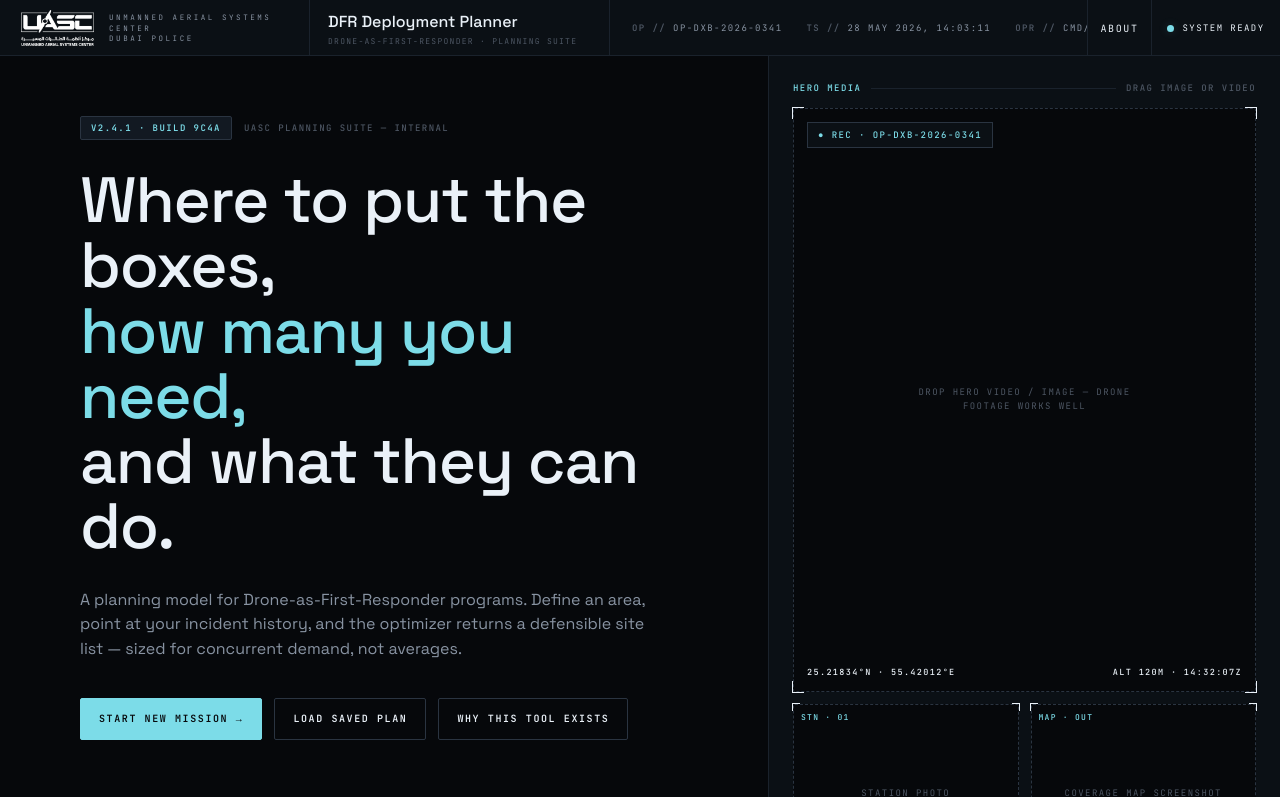
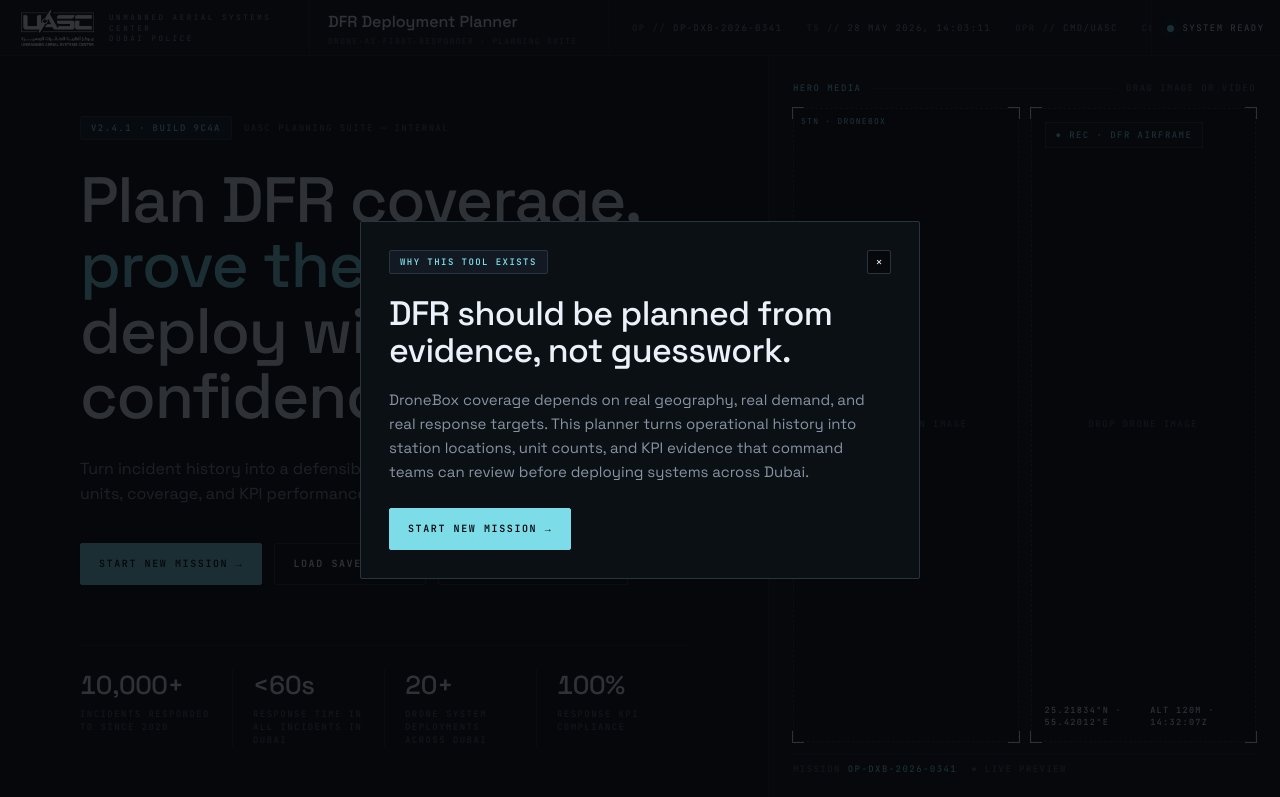
Before and after one commit to saifalhaj/drone-deployment-app, a website: page index.html in a window 1280 px wide. Both pictures are taken after a click on the button "WHY THIS TOOL EXISTS". Shown: the top 797 px of the page. Drawn offline with Linux system fonts and the light colour scheme.

Commit message:
Refine DFR landing page

```diff
--- a/home.css
+++ b/home.css
@@ -57,7 +57,7 @@ a { color: inherit; text-decoration: none; }
 .home-mission-bar {
   height: 56px;
   display: grid;
-  grid-template-columns: 310px 300px minmax(360px, 1fr) 64px 128px;
+  grid-template-columns: 310px 300px minmax(360px, 1fr) 128px;
   align-items: center;
   border-bottom: 1px solid var(--hairline);
   background: var(--bg-1);
@@ -66,7 +66,6 @@ a { color: inherit; text-decoration: none; }
 .home-brand,
 .product-title,
 .mission-strip,
-.home-about,
 .system-ready {
   height: 56px;
   display: flex;
@@ -89,8 +88,7 @@ a { color: inherit; text-decoration: none; }
 .brand-copy,
 .product-title span,
 .mission-strip,
-.system-ready,
-.home-about {
+.system-ready {
   font-family: var(--font-mono);
   letter-spacing: 0.16em;
   text-transform: uppercase;
@@ -135,12 +133,6 @@ a { color: inherit; text-decoration: none; }
 }
 
 .mission-strip b { color: var(--text-2); font-weight: 600; }
-
-.home-about {
-  justify-content: center;
-  font-size: 10px;
-  color: var(--text-0);
-}
 
 .system-ready {
   justify-content: center;
@@ -333,9 +325,15 @@ a { color: inherit; text-decoration: none; }
   min-height: 0;
 }
 
-.main-slot {
-  flex: 1 1 60%;
+.media-split {
+  flex: 1;
+  min-height: 0;
+  display: grid;
+  grid-template-columns: 1fr 1fr;
+  gap: 12px;
 }
+
+.media-tall { min-height: 0; }
 
 .drop-slot {
   width: 100%;
@@ -443,14 +441,6 @@ a { color: inherit; text-decoration: none; }
   font-size: 8.5px;
 }
 
-.thumb-grid {
-  height: 180px;
-  flex: 0 0 auto;
-  display: grid;
-  grid-template-columns: 1fr 1fr;
-  gap: 12px;
-}
-
 .slot-label {
   position: absolute;
   top: 8px;
@@ -513,6 +503,61 @@ a { color: inherit; text-decoration: none; }
   text-transform: uppercase;
 }
 
+.home-about-modal[hidden] { display: none; }
+.home-about-modal {
+  position: fixed;
+  inset: 0;
+  z-index: 100;
+  display: grid;
+  place-items: center;
+  padding: 24px;
+}
+
+.home-about-backdrop {
+  position: absolute;
+  inset: 0;
+  background: var(--bg-0);
+  opacity: 0.82;
+}
+
+.home-about-card {
+  position: relative;
+  width: min(560px, 100%);
+  padding: 28px;
+  border: 1px solid var(--border);
+  background: var(--bg-1);
+  border-radius: 2px;
+}
+
+.home-about-head {
+  display: flex;
+  align-items: center;
+  justify-content: space-between;
+  gap: 16px;
+  margin-bottom: 22px;
+}
+
+.about-x {
+  position: static;
+  display: flex;
+}
+
+.home-about-card h2 {
+  margin: 0;
+  max-width: 460px;
+  font-size: 34px;
+  line-height: 1.08;
+  font-weight: 500;
+  letter-spacing: -0.02em;
+}
+
+.home-about-card p {
+  margin: 18px 0 24px;
+  color: var(--text-1);
+  font-size: 15px;
+  line-height: 1.6;
+}
+
 @media (max-width: 1180px) {
   body { min-width: 0; }
   .home-mission-bar { grid-template-columns: 260px 1fr 88px; }
--- a/home.js
+++ b/home.js
@@ -104,7 +104,22 @@
     });
   }
 
+  function wireAboutModal() {
+    const modal = document.getElementById('homeAboutModal');
+    const openBtn = document.getElementById('whyToolBtn');
+    if (!modal || !openBtn) return;
+    const close = () => { modal.hidden = true; };
+    openBtn.addEventListener('click', () => { modal.hidden = false; });
+    modal.querySelectorAll('[data-about-close]').forEach(el => {
+      el.addEventListener('click', close);
+    });
+    document.addEventListener('keydown', event => {
+      if (event.key === 'Escape' && !modal.hidden) close();
+    });
+  }
+
   updateUtcClock();
   setInterval(updateUtcClock, 1000);
   document.querySelectorAll('.drop-slot').forEach(wireDropSlot);
+  wireAboutModal();
 })();
--- a/index.html
+++ b/index.html
@@ -29,7 +29,6 @@
       <span><b>OPR //</b> CMD/UASC</span>
       <span><b>CLS //</b> CONFIDENTIAL</span>
     </div>
-    <a class="home-about" href="planner/#about">ABOUT</a>
     <div class="system-ready"><span></span>SYSTEM READY</div>
   </header>
 
@@ -42,36 +41,35 @@
           <span class="mono dim">UASC PLANNING SUITE — INTERNAL</span>
         </div>
         <h1>
-          Where to put the boxes,<br>
-          <span>how many you need,</span><br>
-          and what they can do.
+          Plan DFR coverage,<br>
+          <span>prove the response,</span><br>
+          deploy with confidence.
         </h1>
         <p>
-          A planning model for Drone-as-First-Responder programs. Define an
-          area, point at your incident history, and the optimizer returns a
-          defensible site list — sized for concurrent demand, not averages.
+          Turn incident history into a defensible DroneBox deployment plan:
+          sites, units, coverage, and KPI performance in one mission workflow.
         </p>
         <div class="home-actions">
           <a class="btn btn-primary" href="planner/">START NEW MISSION →</a>
           <button class="btn btn-ghost" type="button">LOAD SAVED PLAN</button>
-          <button class="btn btn-ghost" type="button">WHY THIS TOOL EXISTS</button>
+          <button class="btn btn-ghost" type="button" id="whyToolBtn">WHY THIS TOOL EXISTS</button>
         </div>
         <div class="stats-strip" aria-label="Planner stats">
           <div>
             <strong>10,000+</strong>
-            <span class="mono">incidents supported since 2020</span>
+            <span class="mono">incidents responded to since 2020</span>
           </div>
           <div>
-            <strong>30+</strong>
-            <span class="mono">agencies briefed</span>
+            <strong class="cyan">&lt;60s</strong>
+            <span class="mono">response time in all incidents in Dubai</span>
           </div>
           <div>
-            <strong class="cyan">&lt; 3 s</strong>
-            <span class="mono">optimizer solve time</span>
+            <strong>20+</strong>
+            <span class="mono">drone system deployments across Dubai</span>
           </div>
           <div>
-            <strong class="ok">95%</strong>
-            <span class="mono">KPI target compliance</span>
+            <strong class="ok">100%</strong>
+            <span class="mono">response KPI compliance</span>
           </div>
         </div>
       </div>
@@ -84,27 +82,22 @@
         <span class="mono dim">DRAG IMAGE OR VIDEO</span>
       </div>
 
-      <div class="hero-slot-frame main-slot">
-        <div class="drop-slot" data-slot-id="home-hero" data-placeholder="Drop hero video / image — drone footage works well"></div>
+      <div class="media-split">
+      <div class="hero-slot-frame media-tall">
+        <div class="drop-slot" data-slot-id="home-station" data-placeholder="Drop station image"></div>
         <span class="corner tl"></span><span class="corner tr"></span><span class="corner bl"></span><span class="corner br"></span>
-        <div class="hud hud-top mono cyan">● REC · OP-DXB-2026-0341</div>
+        <div class="slot-label mono cyan">STN · DRONEBOX</div>
+      </div>
+
+      <div class="hero-slot-frame media-tall">
+        <div class="drop-slot" data-slot-id="home-drone" data-placeholder="Drop drone image"></div>
+        <span class="corner tl"></span><span class="corner tr"></span><span class="corner bl"></span><span class="corner br"></span>
+        <div class="hud hud-top mono cyan">● REC · DFR AIRFRAME</div>
         <div class="hud hud-bottom mono">
           <span>25.21834°N · 55.42012°E</span>
           <span>ALT 120m · 14:32:07Z</span>
         </div>
       </div>
-
-      <div class="thumb-grid">
-        <div class="hero-slot-frame">
-          <div class="drop-slot" data-slot-id="home-thumb-1" data-placeholder="Station photo"></div>
-          <span class="corner muted tl"></span><span class="corner muted tr"></span><span class="corner muted bl"></span><span class="corner muted br"></span>
-          <div class="slot-label mono cyan">STN · 01</div>
-        </div>
-        <div class="hero-slot-frame">
-          <div class="drop-slot" data-slot-id="home-thumb-2" data-placeholder="Coverage map screenshot"></div>
-          <span class="corner muted tl"></span><span class="corner muted tr"></span><span class="corner muted bl"></span><span class="corner muted br"></span>
-          <div class="slot-label mono cyan">MAP · OUT</div>
-        </div>
       </div>
 
       <div class="media-foot">
@@ -121,6 +114,23 @@
     <p>UNMANNED AERIAL SYSTEMS CENTER · DUBAI POLICE</p>
   </footer>
 </div>
+
+<div class="home-about-modal" id="homeAboutModal" hidden>
+  <div class="home-about-backdrop" data-about-close></div>
+  <section class="home-about-card" role="dialog" aria-modal="true" aria-labelledby="homeAboutTitle">
+    <div class="home-about-head">
+      <span class="tag-chip">WHY THIS TOOL EXISTS</span>
+      <button type="button" class="slot-clear about-x" data-about-close aria-label="Close">×</button>
+    </div>
+    <h2 id="homeAboutTitle">DFR should be planned from evidence, not guesswork.</h2>
+    <p>
+      DroneBox coverage depends on real geography, real demand, and real response targets.
+      This planner turns operational history into station locations, unit counts, and KPI
+      evidence that command teams can review before deploying systems across Dubai.
+    </p>
+    <a class="btn btn-primary" href="planner/">START NEW MISSION →</a>
+  </section>
+</div>
 <script src="home.js"></script>
 </body>
 </html>
```
Also changed, not shown: planner/index.html (+0 -1 lines).
